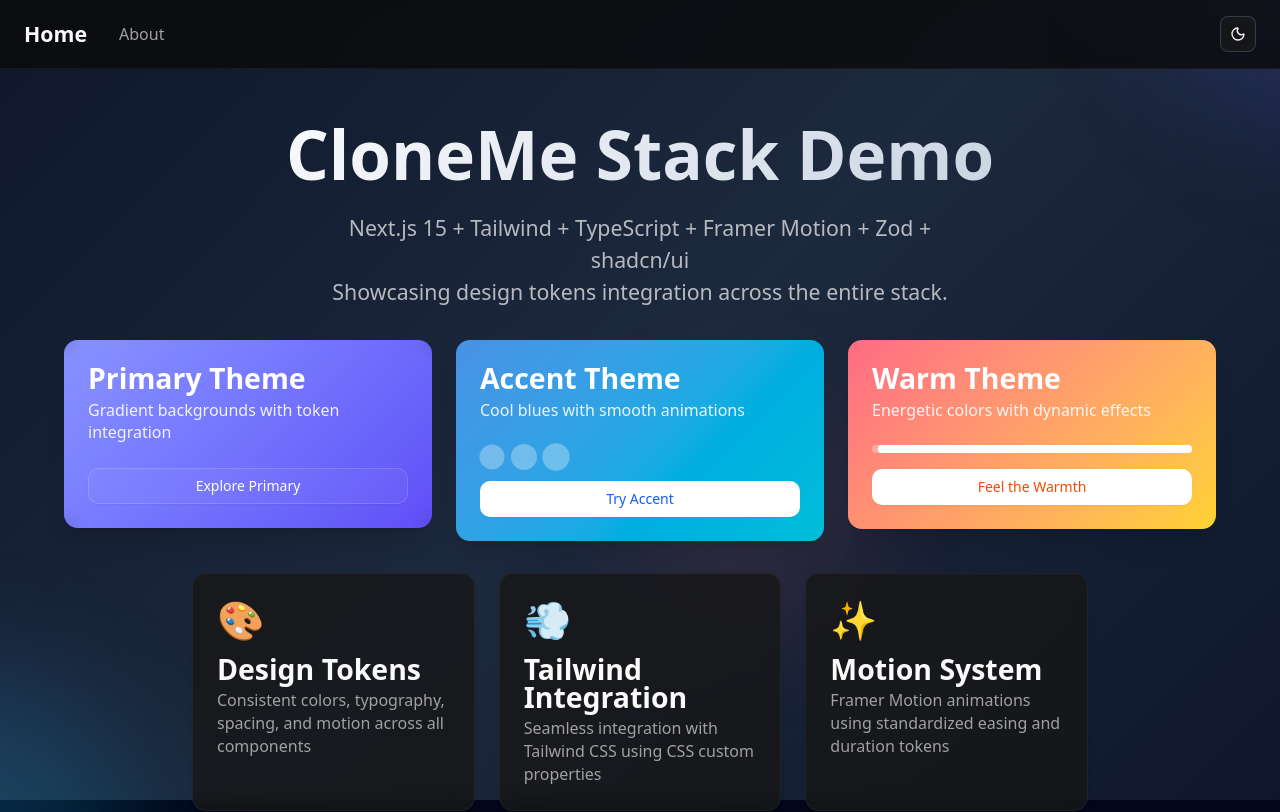
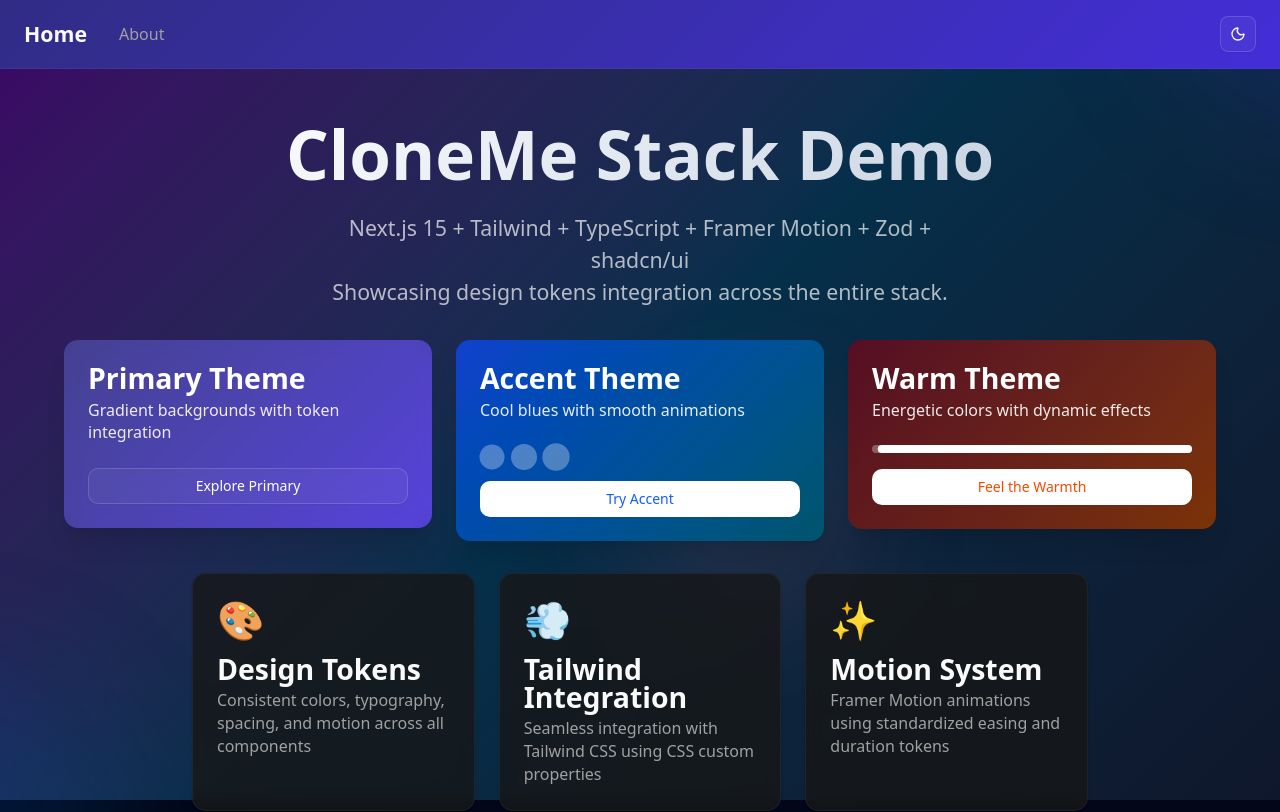
Before and after one commit to BenjiElysium/Clone-Me-Project, a Next.js app: page / in a window 1280 px wide. Shown: the top 812 px of the page. Built offline with nearby package versions, Linux system fonts and the light colour scheme.

Commit message:
Refined tokens

```diff
--- a/src/app/layout.tsx
+++ b/src/app/layout.tsx
@@ -36,8 +36,17 @@ export default function RootLayout({
           enableSystem={false}
           disableTransitionOnChange
         >
-          {/* Minimal Header */}
-          <header className="fixed top-0 left-0 right-0 z-40 bg-background/80 backdrop-blur-sm border-b border-border/50">
+          {/* Header stays fixed */}
+          <header
+            className={`
+              fixed top-0 left-0 right-0 z-40
+              backdrop-blur-sm border-b border-border/50
+              transition-colors duration-300
+            `}
+            style={{
+              background: "var(--gradient-primary)",
+            }}
+          >
             <div className="max-w-7xl mx-auto px-6 py-4 flex items-center justify-between">
               <nav className="flex items-center gap-8">
                 <Link
@@ -46,7 +55,7 @@ export default function RootLayout({
                   style={{
                     fontSize: "var(--s1)",
                     transitionDuration: "var(--dur-1)",
-                    transitionTimingFunction: "var(--ease)"
+                    transitionTimingFunction: "var(--ease)",
                   }}
                 >
                   Home
@@ -57,7 +66,7 @@ export default function RootLayout({
                   style={{
                     fontSize: "var(--s0)",
                     transitionDuration: "var(--dur-1)",
-                    transitionTimingFunction: "var(--ease)"
+                    transitionTimingFunction: "var(--ease)",
                   }}
                 >
                   About
@@ -67,8 +76,8 @@ export default function RootLayout({
             </div>
           </header>
 
-          {/* Main Content */}
-          <main className="pt-20">
+          {/* Main content wrapper */}
+          <main className="pt-20 min-h-screen w-full">
             {children}
           </main>
         </ThemeProvider>
--- a/styles/tokens.css
+++ b/styles/tokens.css
@@ -1,57 +1,48 @@
-/* CloneMe Design Tokens */
+/* ============================================================
+   CloneMe Design Tokens
+   ============================================================ */
+
+/* ===============================
+   Base Tokens (:root)
+   Neutral values (shared by all themes)
+   =============================== */
 
    :root {
-  /* Colors - Dark Theme (Default) */
-  --bg: theme(colors.slate.950);
-  --fg: theme(colors.slate.50);
-  --muted: theme(colors.slate.500);
-  --accent: theme(colors.blue.500);
-
-  /* Text Gradients */
-  --gradient-text: linear-gradient(135deg, theme(colors.slate.50) 0%, theme(colors.slate.200) 50%, theme(colors.slate.300) 100%);
-  --gradient-text-accent: linear-gradient(135deg, theme(colors.blue.400) 0%, theme(colors.blue.500) 50%, theme(colors.blue.600) 100%);
-
-  /* Background Gradients */
-  --gradient-primary: linear-gradient(135deg, theme(colors.indigo.400) 0%, theme(colors.indigo.600) 100%);
-  --gradient-secondary: linear-gradient(135deg, theme(colors.pink.300) 0%, theme(colors.rose.500) 100%);
-  --gradient-accent: linear-gradient(135deg, theme(colors.blue.400) 0%, theme(colors.cyan.400) 100%);
-  --gradient-warm: linear-gradient(135deg, theme(colors.rose.400) 0%, theme(colors.amber.300) 100%);
-  --gradient-cool: linear-gradient(135deg, theme(colors.cyan.300) 0%, theme(colors.teal.200) 100%);
-  --gradient-dark: linear-gradient(135deg, theme(colors.slate.900) 0%, theme(colors.slate.800) 50%, theme(colors.slate.900) 100%);
-  --gradient-light: linear-gradient(135deg, theme(colors.white) 0%, theme(colors.slate.50) 50%, theme(colors.white) 100%);
-
-  /* Theme-responsive background */
-  --gradient-bg: var(--gradient-dark);
-
-  /* Typography */
-  --font-sans: system-ui, -apple-system, BlinkMacSystemFont, "Segoe UI", Roboto, "Helvetica Neue", Arial, "Noto Sans", sans-serif, "Apple Color Emoji", "Segoe UI Emoji", "Segoe UI Symbol", "Noto Color Emoji";
+    /* -------- Typography -------- */
+    --font-sans: system-ui, -apple-system, BlinkMacSystemFont, "Segoe UI",
+      Roboto, "Helvetica Neue", Arial, "Noto Sans", sans-serif,
+      "Apple Color Emoji", "Segoe UI Emoji", "Segoe UI Symbol", "Noto Color Emoji";
 
     /* Modular Scale - Perfect Fourth (1.333) */
     --s-2: 0.563rem;  /* 9px */
     --s-1: 0.75rem;   /* 12px */
-  --s0: 1rem;       /* 16px - base */
-  --s1: 1.333rem;   /* 21.33px */
-  --s2: 1.777rem;   /* 28.43px */
-  --s3: 2.369rem;   /* 37.90px */
-  --s4: 3.157rem;   /* 50.51px */
-  --s5: 4.209rem;   /* 67.35px */
-  --s6: 5.610rem;   /* 89.76px */
-  --s7: 7.478rem;   /* 119.65px */
+    --s0: 1rem;       /* 16px base */
+    --s1: 1.333rem;   /* 21.3px */
+    --s2: 1.777rem;   /* 28.4px */
+    --s3: 2.369rem;   /* 37.9px */
+    --s4: 3.157rem;   /* 50.5px */
+    --s5: 4.209rem;   /* 67.3px */
+    --s6: 5.610rem;   /* 89.7px */
+    --s7: 7.478rem;   /* 119.6px */
 
-  /* Radii */
+    /* -------- Radii -------- */
     --radius: 0.5rem;
     --radius-sm: 0.25rem;
     --radius-lg: 0.75rem;
     --radius-xl: 1rem;
     --radius-full: 9999px;
 
-  /* Shadows */
-  --shadow: 0 1px 3px 0 rgb(0 0 0 / 0.1), 0 1px 2px -1px rgb(0 0 0 / 0.1);
-  --shadow-md: 0 4px 6px -1px rgb(0 0 0 / 0.1), 0 2px 4px -2px rgb(0 0 0 / 0.1);
-  --shadow-lg: 0 10px 15px -3px rgb(0 0 0 / 0.1), 0 4px 6px -4px rgb(0 0 0 / 0.1);
-  --shadow-xl: 0 20px 25px -5px rgb(0 0 0 / 0.1), 0 8px 10px -6px rgb(0 0 0 / 0.1);
+    /* -------- Shadows -------- */
+    --shadow: 0 1px 3px 0 rgb(0 0 0 / 0.1),
+              0 1px 2px -1px rgb(0 0 0 / 0.1);
+    --shadow-md: 0 4px 6px -1px rgb(0 0 0 / 0.1),
+                 0 2px 4px -2px rgb(0 0 0 / 0.1);
+    --shadow-lg: 0 10px 15px -3px rgb(0 0 0 / 0.1),
+                 0 4px 6px -4px rgb(0 0 0 / 0.1);
+    --shadow-xl: 0 20px 25px -5px rgb(0 0 0 / 0.1),
+                 0 8px 10px -6px rgb(0 0 0 / 0.1);
 
-  /* Motion */
+    /* -------- Motion -------- */
     --ease: cubic-bezier(0.4, 0, 0.2, 1);
     --ease-in: cubic-bezier(0.4, 0, 1, 1);
     --ease-out: cubic-bezier(0, 0, 0.2, 1);
@@ -63,7 +54,7 @@
     --dur-3: 500ms;
     --dur-4: 750ms;
 
-  /* Spacing Scale */
+    /* -------- Spacing -------- */
     --space-xs: 0.25rem;   /* 4px */
     --space-sm: 0.5rem;    /* 8px */
     --space-md: 1rem;      /* 16px */
@@ -73,62 +64,89 @@
     --space-3xl: 4rem;     /* 64px */
   }
 
-/* Dark Theme Class Override */
+  /* ===============================
+     Dark Theme Overrides (.dark)
+     =============================== */
+
   .dark {
+    /* -------- Colors -------- */
     --bg: theme(colors.slate.950);
     --fg: theme(colors.slate.50);
     --muted: theme(colors.slate.500);
     --accent: theme(colors.blue.500);
 
-  /* Text Gradients */
-  --gradient-text: linear-gradient(135deg, theme(colors.slate.50) 0%, theme(colors.slate.200) 50%, theme(colors.slate.300) 100%);
-  --gradient-text-accent: linear-gradient(135deg, theme(colors.blue.400) 0%, theme(colors.blue.500) 50%, theme(colors.blue.600) 100%);
+    /* -------- Text Gradients -------- */
+    --gradient-text: linear-gradient(
+      135deg,
+      theme(colors.slate.50) 0%,
+      theme(colors.slate.200) 50%,
+      theme(colors.slate.300) 100%
+    );
+    --gradient-text-accent: linear-gradient(
+      135deg,
+      theme(colors.blue.400) 0%,
+      theme(colors.blue.500) 50%,
+      theme(colors.blue.600) 100%
+    );
 
-  /* Background Gradients */
-  --gradient-primary: linear-gradient(135deg, theme(colors.indigo.400) 0%, theme(colors.indigo.600) 100%);
-  --gradient-secondary: linear-gradient(135deg, theme(colors.pink.300) 0%, theme(colors.rose.500) 100%);
-  --gradient-accent: linear-gradient(135deg, theme(colors.blue.400) 0%, theme(colors.cyan.400) 100%);
-  --gradient-warm: linear-gradient(135deg, theme(colors.rose.400) 0%, theme(colors.amber.300) 100%);
-  --gradient-cool: linear-gradient(135deg, theme(colors.cyan.300) 0%, theme(colors.teal.200) 100%);
-  --gradient-dark: linear-gradient(135deg, theme(colors.slate.900) 0%, theme(colors.slate.800) 50%, theme(colors.slate.900) 100%);
-  --gradient-light: linear-gradient(135deg, theme(colors.white) 0%, theme(colors.slate.50) 50%, theme(colors.white) 100%);
+    /* -------- Background Gradients -------- */
+    --gradient-primary: linear-gradient(135deg, theme(colors.indigo.900), theme(colors.indigo.700));
+    --gradient-secondary: linear-gradient(135deg, theme(colors.pink.300), theme(colors.rose.500));
+    --gradient-accent: linear-gradient(135deg, theme(colors.blue.700), theme(colors.cyan.800));
+    --gradient-warm: linear-gradient(135deg, theme(colors.rose.950), theme(colors.amber.900));
+    --gradient-cool: linear-gradient(135deg, theme(colors.cyan.300), theme(colors.teal.200));
+    --gradient-dark: linear-gradient(135deg, theme(colors.purple.950), theme(colors.sky.950), theme(colors.slate.900));
+    --gradient-light: linear-gradient(135deg, theme(colors.yellow.200), theme(colors.slate.50), theme(colors.sky.200));
 
-  /* Theme-responsive background */
+    /* -------- Dark Theme Background -------- */
     --gradient-bg: var(--gradient-dark);
   }
 
-/* Light Theme */
+  /* ===============================
+     Light Theme Overrides (.light)
+     =============================== */
+
   .light {
-  --bg: theme(colors.white);
+    /* -------- Colors -------- */
+    --bg: theme(colors.yellow.200);
     --fg: theme(colors.slate.900);
     --muted: theme(colors.slate.500);
     --accent: theme(colors.blue.600);
 
-  /* Light theme text gradients */
-  --gradient-text: linear-gradient(135deg, theme(colors.slate.800) 0%, theme(colors.slate.600) 50%, theme(colors.slate.500) 100%);
-  --gradient-text-accent: linear-gradient(135deg, theme(colors.blue.500) 0%, theme(colors.blue.600) 50%, theme(colors.blue.700) 100%);
+    /* -------- Text Gradients -------- */
+    --gradient-text: linear-gradient(
+      135deg,
+      theme(colors.slate.800) 0%,
+      theme(colors.slate.600) 50%,
+      theme(colors.slate.500) 100%
+    );
+    --gradient-text-accent: linear-gradient(
+      135deg,
+      theme(colors.blue.500) 0%,
+      theme(colors.blue.600) 50%,
+      theme(colors.blue.700) 100%
+    );
 
-  /* Light theme background gradients */
-  --gradient-primary: linear-gradient(135deg, theme(colors.indigo.400) 0%, theme(colors.indigo.600) 100%);
-  --gradient-secondary: linear-gradient(135deg, theme(colors.pink.300) 0%, theme(colors.rose.500) 100%);
-  --gradient-accent: linear-gradient(135deg, theme(colors.blue.500) 0%, theme(colors.blue.700) 100%);
-  --gradient-warm: linear-gradient(135deg, theme(colors.amber.400) 0%, theme(colors.amber.500) 100%);
-  --gradient-cool: linear-gradient(135deg, theme(colors.cyan.400) 0%, theme(colors.cyan.600) 100%);
+    /* -------- Background Gradients -------- */
+    --gradient-primary: linear-gradient(135deg, theme(colors.indigo.300), theme(colors.indigo.500));
+    --gradient-secondary: linear-gradient(135deg, theme(colors.pink.300), theme(colors.rose.500));
+    --gradient-accent: linear-gradient(135deg, theme(colors.blue.200), theme(colors.blue.300));
+    --gradient-warm: linear-gradient(135deg, theme(colors.amber.50), theme(colors.amber.100));
+    --gradient-cool: linear-gradient(135deg, theme(colors.cyan.400), theme(colors.cyan.600));
+    --gradient-dark: linear-gradient(135deg, theme(colors.slate.900), theme(colors.slate.800), theme(colors.slate.900));
+    --gradient-light: linear-gradient(135deg, theme(colors.yellow.200), theme(colors.slate.50), theme(colors.sky.200));
 
-  /* Theme-responsive background */
-  --gradient-bg: var(--gradient-light);
+    /* -------- Light Theme Background -------- */
+    --gradient-bg: var(--gradient-cool);
   }
 
+  /* ============================================================
+     Utility Classes (direct usage of tokens)
+     ============================================================ */
 
-/* Utility classes for direct token usage */
   .text-s0 { font-size: var(--s0); }
   .text-s1 { font-size: var(--s1); }
-.text-s2 { font-size: var(--s2); }
-.text-s3 { font-size: var(--s3); }
-.text-s4 { font-size: var(--s4); }
-.text-s5 { font-size: var(--s5); }
-.text-s6 { font-size: var(--s6); }
-.text-s7 { font-size: var(--s7); }
+  /* … continue text-sN utilities … */
 
   .bg-token-bg { background-color: var(--bg); }
   .bg-token-accent { background-color: var(--accent); }
@@ -152,15 +170,12 @@
 
   .text-gradient {
     background: var(--gradient-text);
-  background-clip: text;
     -webkit-background-clip: text;
     -webkit-text-fill-color: transparent;
     background-clip: text;
   }
-
   .text-gradient-accent {
     background: var(--gradient-text-accent);
-  background-clip: text;
     -webkit-background-clip: text;
     -webkit-text-fill-color: transparent;
     background-clip: text;
```
Also changed, not shown: src/app/about/page.tsx (+25 -28 lines). Lines whose indentation alone changed are shown as unchanged.
